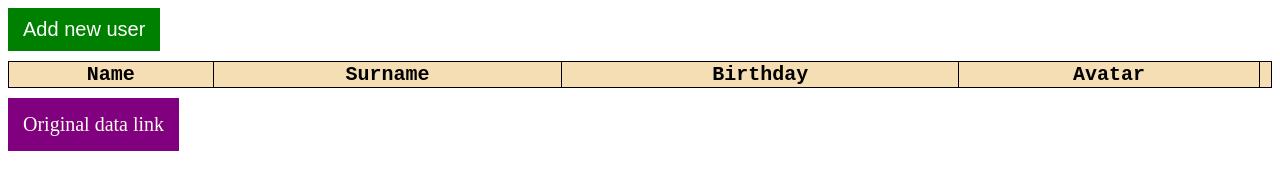
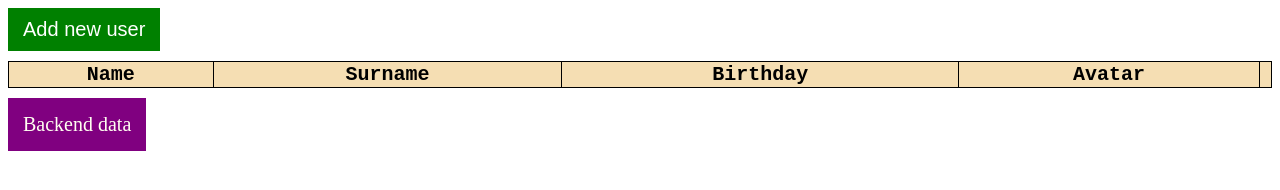
Before and after one commit to ZLyuka14/Level_1-4-Backend, a plain HTML site: page index.html in a window 1280 px wide. Drawn offline with Linux system fonts and the light colour scheme; no server answers.

Commit message:
Minor changes

```diff
--- a/index.html
+++ b/index.html
@@ -9,7 +9,7 @@
 </head>
 <body>
 	<div id="usersTable01"></div>
-	<a class="backend__link" href="https://mock-api.shpp.me/apanov/users" target="_blank" >Original data link</a>
+	<a class="backend__link" href="https://mock-api.shpp.me/apanov/users" target="_blank" >Backend data</a>
 	<script src="js/tables.js"></script>
 </body>
 </html>
```
